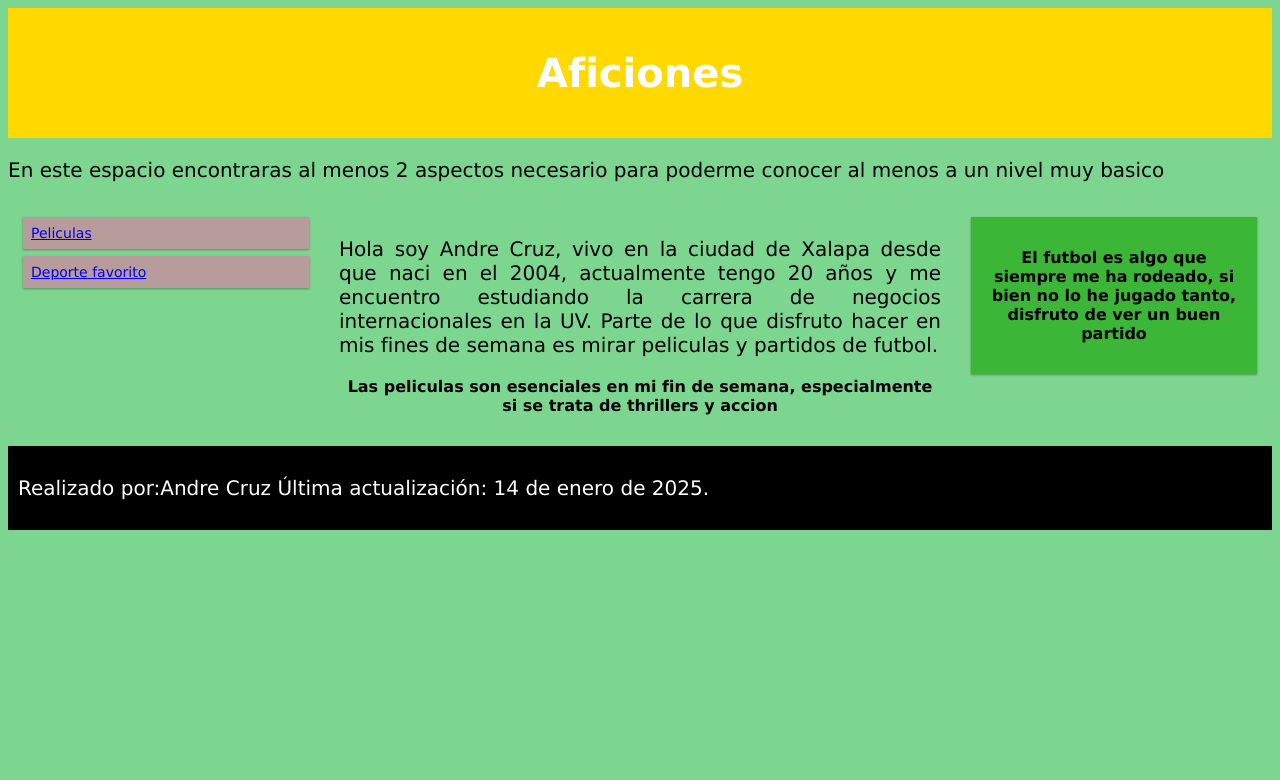
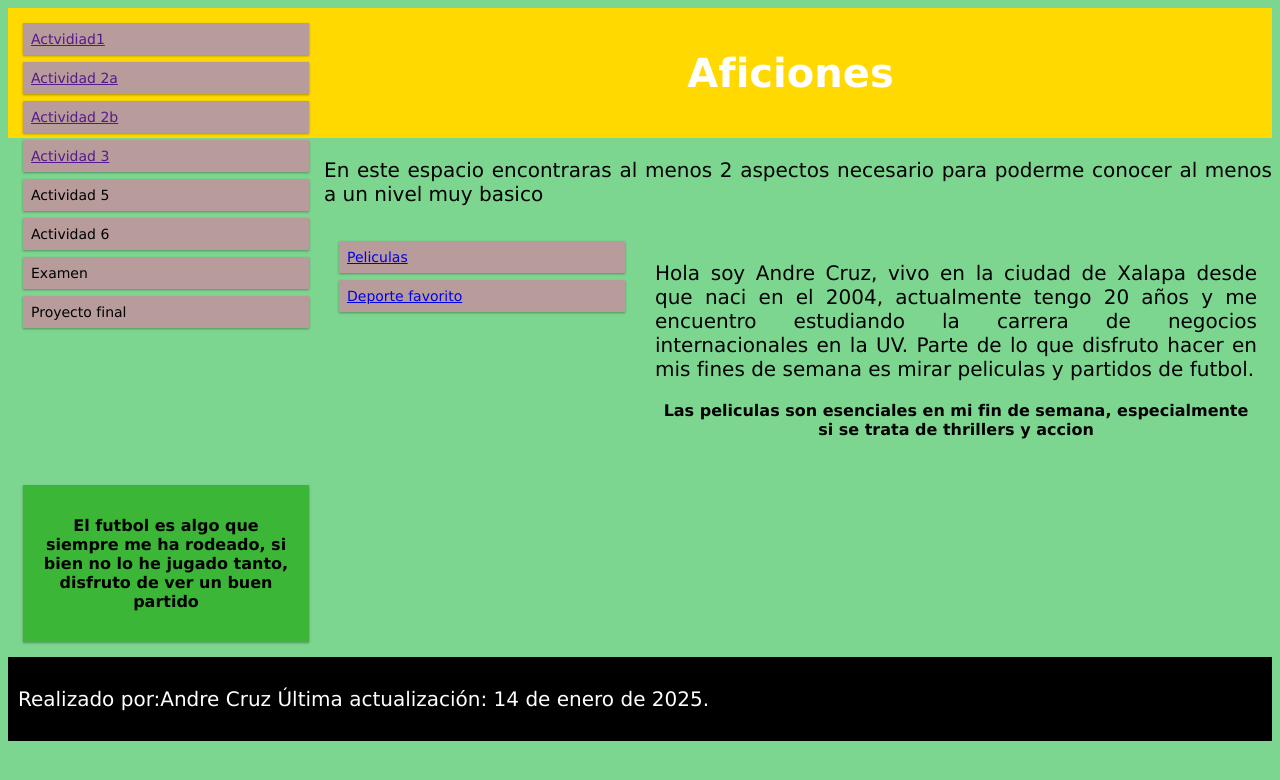
Before and after one commit to AndreCruz09/Actividad-3, a plain HTML site: page index.html in a window 1280 px wide. Drawn offline with Linux system fonts and the light colour scheme.

Commit message:
Update index.html

```diff
--- a/index.html
+++ b/index.html
@@ -7,6 +7,20 @@
     <title>Aficiones</title>
 </head>
 <body>
+<div class="row">
+        <div class="col-3 col-s-3 menu">
+          <ul>
+            <li><a href="">Actvidiad1</a></li>
+            <li><a href="">Actividad 2a</a></li>
+                <li><a href="">Actividad 2b</a></li>
+                <li><a href="">Actividad 3</a></li>
+                <li><a href=""></a>Actividad 5</li>
+                <li><a href=""></a>Actividad 6</li>
+                <li><a href=""></a> Examen</li>
+                <li><a href=""></a>Proyecto final</li>
+          </ul>
+        </div>
+
     <div class="header">
         <h1>Aficiones</h1>
       </div>
```
